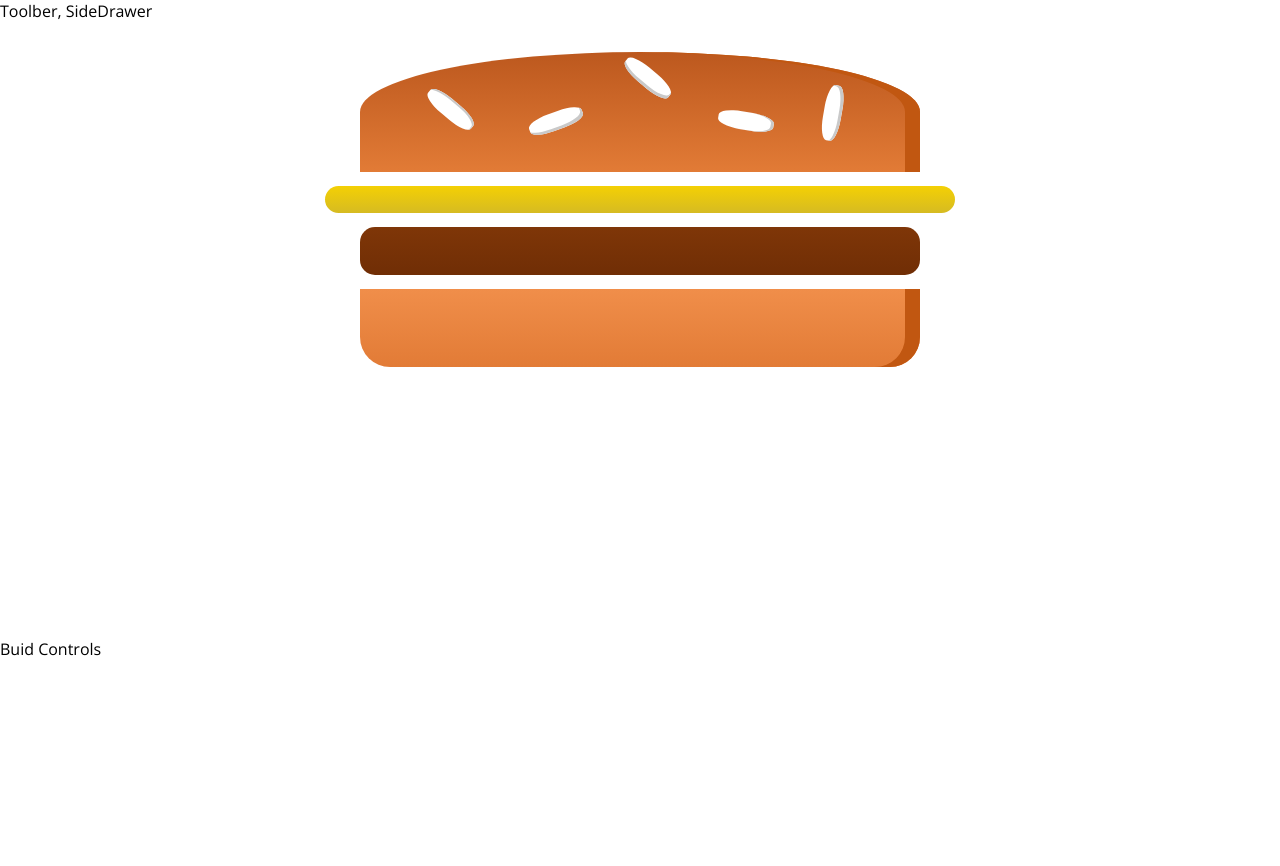
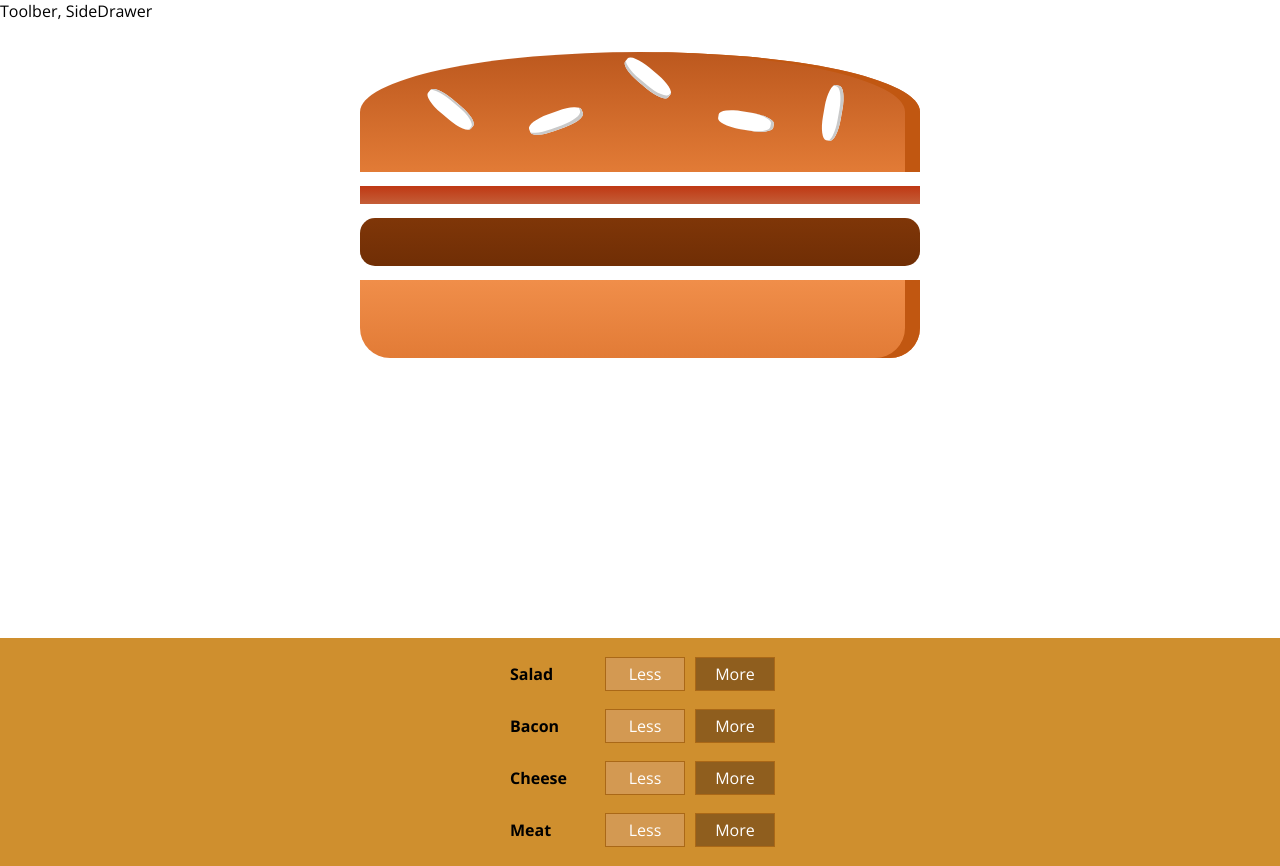
Before and after one commit to nocch12/burger-app, a React app: page / in a window 1280 px wide. Before the commit the page ends 800 px from the top, so only its background shows below. Built offline with nearby package versions, Linux system fonts and the light colour scheme.

Commit message:
BuildControls View作成

```diff
--- /dev/null
+++ b/src/components/Burger/BuildControls/BuildControl/BuildControl.js
@@ -0,0 +1,15 @@
+import React from "react";
+
+import classes from "./BuildControl.module.css";
+
+const buildControl = (props) => {
+  return (
+    <div className={classes.BuildControl}>
+      <div className={classes.Label}>{props.label}</div>
+      <button className={classes.Less}>Less</button>
+      <button className={classes.More}>More</button>
+    </div>
+  );
+};
+
+export default buildControl;
--- /dev/null
+++ b/src/components/Burger/BuildControls/BuildControl/BuildControl.module.css
@@ -0,0 +1,56 @@
+.BuildControl {
+  display: flex;
+  justify-content: space-between;
+  align-items: center;
+  margin: 5px 0;
+}
+
+.BuildControl button {
+  display: block;
+  font: inherit;
+  padding: 5px;
+  margin: 0 5px;
+  width: 80px;
+  border: 1px solid #AA6817;
+  cursor: pointer;
+  outline: none;
+}
+
+.BuildControl button:disabled {
+  background-color: #AC9980;
+  border: 1px solid #7E7365;
+  color: #ccc;
+  cursor: default;
+}
+
+.BuildControl button:hover:disabled {
+  background-color: #AC9980;
+  color: #ccc;
+  cursor: not-allowed;
+}
+
+.Label {
+  padding: 10px;
+  font-weight: bold;
+  width: 80px;
+}
+
+.BuildControl .Less {
+  background-color: #D39952;
+  color: white;
+}
+
+.BuildControl .More {
+  background-color: #8F5E1E;
+  color: white;
+}
+
+.BuildControl .Less:hover, .BuildControl .Less:active {
+  background-color: #DAA972;
+  color: white;
+}
+
+.BuildControl .More:hover,.BuildControl .More:active {
+  background-color: #99703F;
+  color: white;
+}
--- /dev/null
+++ b/src/components/Burger/BuildControls/BuildControls.js
@@ -0,0 +1,23 @@
+import React from "react";
+
+import BuildControl from "./BuildControl/BuildControl";
+import classes from "./BuildControls.module.css";
+
+const controls = [
+  { label: "Salad", type: "salad" },
+  { label: "Bacon", type: "bacon" },
+  { label: "Cheese", type: "cheese" },
+  { label: "Meat", type: "meat" },
+];
+
+const buildControls = (props) => {
+  return (
+    <div className={classes.BuildControls}>
+      {controls.map((ctrl) => (
+        <BuildControl key={ctrl.label} label={ctrl.label} />
+      ))}
+    </div>
+  );
+};
+
+export default buildControls;
--- /dev/null
+++ b/src/components/Burger/BuildControls/BuildControls.module.css
@@ -0,0 +1,10 @@
+.BuildControls {
+  width: 100%;
+  background-color: #CF8F2E;
+  display: flex;
+  flex-flow: column;
+  align-items: center;
+  box-shadow: 0 2px 1px #ccc;
+  margin: auto;
+  padding: 10px 0;
+}
--- a/src/components/Burger/Burger.js
+++ b/src/components/Burger/Burger.js
@@ -1,17 +1,32 @@
-import React from 'react';
+import React from "react";
 
-import classes from './Burger.module.css';
-import BurgerIngredient from './BurgerIngredient/BurgerIngredient';
+import classes from "./Burger.module.css";
+import BurgerIngredient from "./BurgerIngredient/BurgerIngredient";
 
 const burger = (props) => {
+  let transformedIngredients = Object.keys(props.ingredients)
+    .map((igKey) => {
+      return [...Array(props.ingredients[igKey])].map((_, i) => {
+        return <BurgerIngredient key={igKey + i} type={igKey} />;
+      });
+    })
+    .reduce((arr, el) => {
+      return arr.concat(el);
+    }, []);
+
+  if (transformedIngredients.length === 0) {
+    transformedIngredients = <p>Please start adding ingredients</p>;
+  }
+
+  console.log(transformedIngredients);
+
   return (
     <div className={classes.Burger}>
       <BurgerIngredient type="bread-top" />
-      <BurgerIngredient type="cheese" />
-      <BurgerIngredient type="meat" />
+      {transformedIngredients}
       <BurgerIngredient type="bread-bottom" />
     </div>
   );
-}
+};
 
 export default burger;
--- a/src/containers/BurgerBuilder/BurgerBuilder.js
+++ b/src/containers/BurgerBuilder/BurgerBuilder.js
@@ -2,13 +2,27 @@
 
 import Auxi from '../../hoc/Auxi';
 import Burger from '../../components/Burger/Burger';
+import BuildControls from '../../components/Burger/BuildControls/BuildControls';
 
 class BurgerBuilder extends Component {
+  // constructor(props) {
+  //   super(props);
+  //   this.state = {...}
+  // }
+  state = {
+    ingredients: {
+      salad: 0,
+      bacon: 1,
+      cheese: 0,
+      meat: 1,
+    },
+  }
+
   render() {
     return (
       <Auxi>
-        <Burger />
-        <div>Buid Controls</div>
+        <Burger ingredients={this.state.ingredients} />
+        <BuildControls />
       </Auxi>
     );
   }
```
